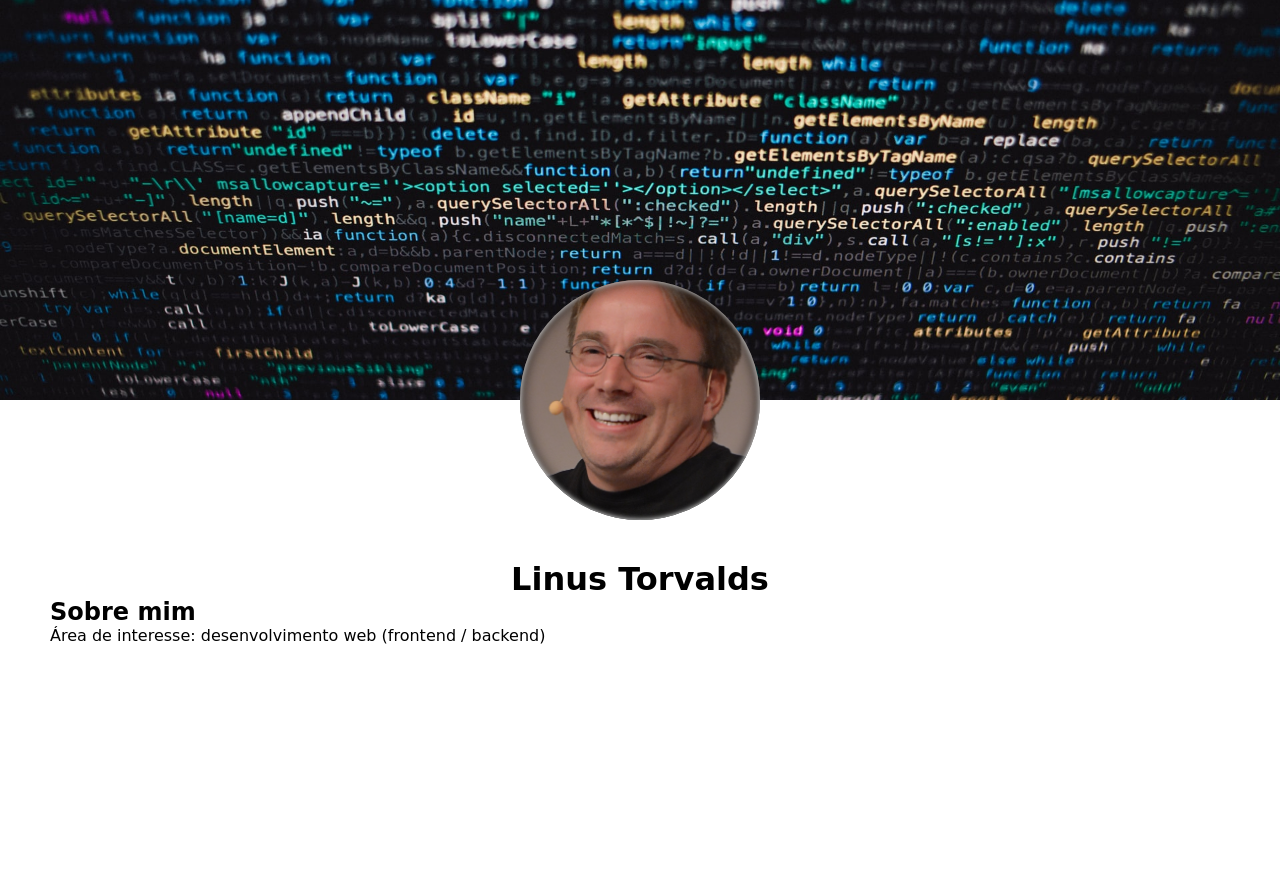
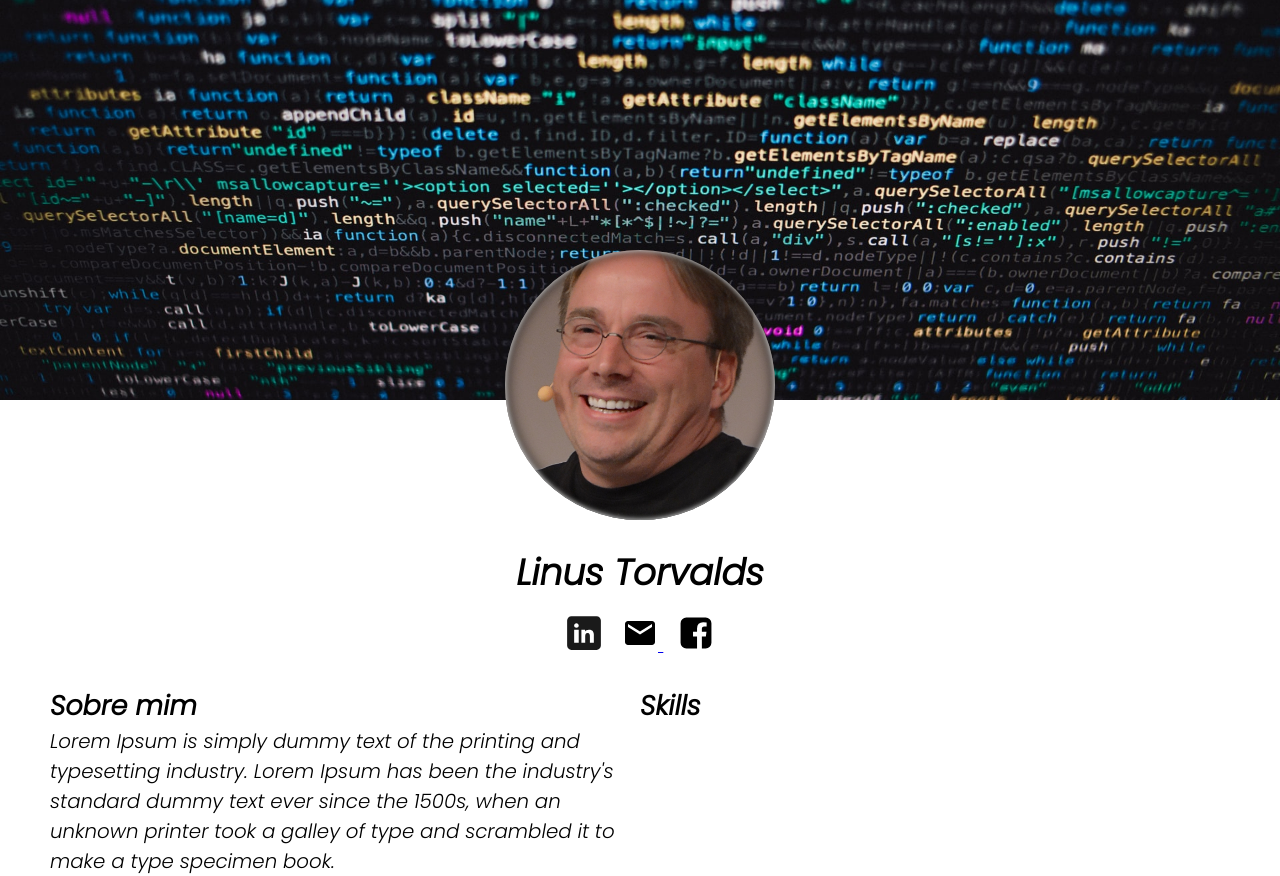
Before and after one commit to ren4nw/portifolio, a website: page src/index.html in a window 1280 px wide. Before the commit the page ends 800 px from the top, so only its background shows below. Drawn offline with Linux system fonts and the light colour scheme; a web font is replaced by a local one.

Commit message:
Conclusion of contact section

```diff
--- a/src/index.html
+++ b/src/index.html
@@ -4,7 +4,8 @@
     <meta charset="UTF-8">
     <meta name="viewport" content="width=device-width, initial-scale=1.0">
     <title>Document</title>
-    <link href="https://fonts.googleapis.com/css2?family=Red+Rose:wght@300&display=swap" rel="stylesheet">
+    <!-- <link href="https://fonts.googleapis.com/css2?family=Red+Rose:wght@300&display=swap" rel="stylesheet"> -->
+    <link href="https://fonts.googleapis.com/css2?family=Poppins:ital,wght@1,300&display=swap" rel="stylesheet">
     <link rel="stylesheet" href="style.css">
 </head>
 <body>
@@ -17,12 +18,27 @@
         <main class="main">
             <div class="name">
                 <h1>Linus Torvalds</h1>
+                <div class="contact">
+                    <a href="#linkedin" class="to-contact linkedin">
+                        <svg xmlns="http://www.w3.org/2000/svg" xmlns:xlink="http://www.w3.org/1999/xlink" version="1.1" x="0px" y="0px" width="36px" height="36px" viewBox="0 0 512 512" xml:space="preserve"><path d="M434.478 16H77.522C43.718 16 16 43.721 16 77.521v356.957C16 468.278 43.718 496 77.522 496h356.955C468.285 496 496 468.278 496 434.479V77.521C496 43.721 468.285 16 434.478 16zM181 247.812V396h-65V209h65v38.812zm-32.63-66.684c-18.083 0-32.756-14.662-32.756-32.756 0-18.097 14.673-32.741 32.756-32.741 18.108 0 32.767 14.645 32.767 32.741 0 18.094-14.658 32.756-32.767 32.756zM396 294v102h-56v-90.833c0-21.75-2.355-49.724-32.164-49.724-30.262 0-34.836 23.679-34.836 48.156V396h-54V209h52v25h.554c7.756-14 26.757-25.02 55.051-25.02 47.672 0 63.872 22.543 68.305 57.812 1.052 8.277 1.458 17.208 1.458 27.208H396z" fill-rule="evenodd" clip-rule="evenodd" fill="#1A1A1A" id="linkdin__x2C__social__x2C_media_x2C__logo"/>
+                    </a>
+                    <a href="#" class="to-contact email">
+                        <svg xmlns="http://www.w3.org/2000/svg" width="36px" height="36px" viewBox="0 0 48 48"><path d="M40 8h-32c-2.21 0-3.98 1.79-3.98 4l-.02 24c0 2.21 1.79 4 4 4h32c2.21 0 4-1.79 4-4v-24c0-2.21-1.79-4-4-4zm0 8l-16 10-16-10v-4l16 10 16-10v4z"/><path d="M0 0h48v48h-48z" fill="none"/></svg>
+                    </a>
+                    <a href="#" class="to-contact facebook">
+                        <svg xmlns="http://www.w3.org/2000/svg" width="36px" height="36px" viewBox="0 0 1792 1792"><path d="M1376 128q119 0 203.5 84.5t84.5 203.5v960q0 119-84.5 203.5t-203.5 84.5h-188v-595h199l30-232h-229v-148q0-56 23.5-84t91.5-28l122-1v-207q-63-9-178-9-136 0-217.5 80t-81.5 226v171h-200v232h200v595h-532q-119 0-203.5-84.5t-84.5-203.5v-960q0-119 84.5-203.5t203.5-84.5h960z"/></svg>
+                    </a>
+                </div>
             </div>
             <div class="about-me">
-                <h2>Sobre mim</h2>
-
                 <div class="me-details">
-                    Área de interesse: desenvolvimento web (frontend / backend)
+                    <h2>Sobre mim</h2>
+                    <p>
+                        Lorem Ipsum is simply dummy text of the printing and typesetting industry. Lorem Ipsum has been the industry's standard dummy text ever since the 1500s, when an unknown printer took a galley of type and scrambled it to make a type specimen book.
+                    </p>
+                </div>
+                <div class="skills">
+                    <h2>Skills</h2>
                 </div>
             </div>
         </main>
--- a/src/style.css
+++ b/src/style.css
@@ -4,8 +4,12 @@
     box-sizing: border-box;
 }
 
+html {
+    font-size: 18px;
+}
+
 body {
-    font-family: 'Red Rose', cursive;
+    font-family: 'Poppins', sans-serif;
 }
 
 .container {
@@ -53,10 +57,76 @@
 }
 
 .main {
-    margin: 40px 50px;
+    display: flex;
+    flex-direction: column;
+    margin: 25px 50px;
     /* border: 1px solid #000; */
 }
 
 .main .name {
     text-align: center;
 }
+
+.main .name h1 {
+    font-size: 2rem;
+}
+
+.contact {
+    margin-top: 15px;
+}
+
+.contact .to-contact {
+    margin-left: 15px;
+}
+
+.contact .to-contact:first-child {
+    margin-left: 0px;
+}
+
+.to-contact svg:hover {
+    animation: move 500ms;
+    animation-fill-mode: forwards;
+}
+
+.contact svg {
+    width: 36px;
+    height: 36px;
+}
+
+.about-me {
+    display: flex;
+    margin-top: 1.4em;
+}
+
+.about-me h2 {
+    font-size: 1.5rem;
+}
+
+.about-me {
+    font-size: 1.1rem;
+}
+
+.about-me > div {
+    flex: 1;
+}
+
+@media (max-width: 768px) {
+    .about-me {
+        flex-direction: column;
+    }
+
+    .main {
+        margin: 25px 25px;
+    }
+}
+
+@keyframes move {
+    0% {
+        transform: scale(.9) rotateZ(0deg);
+        opacity: 1;
+    }
+    100% {
+        transform: scale(1) rotateZ(360deg);
+        opacity: .8;
+    }
+}
```
Also changed, not shown: src/mail.svg (added).
